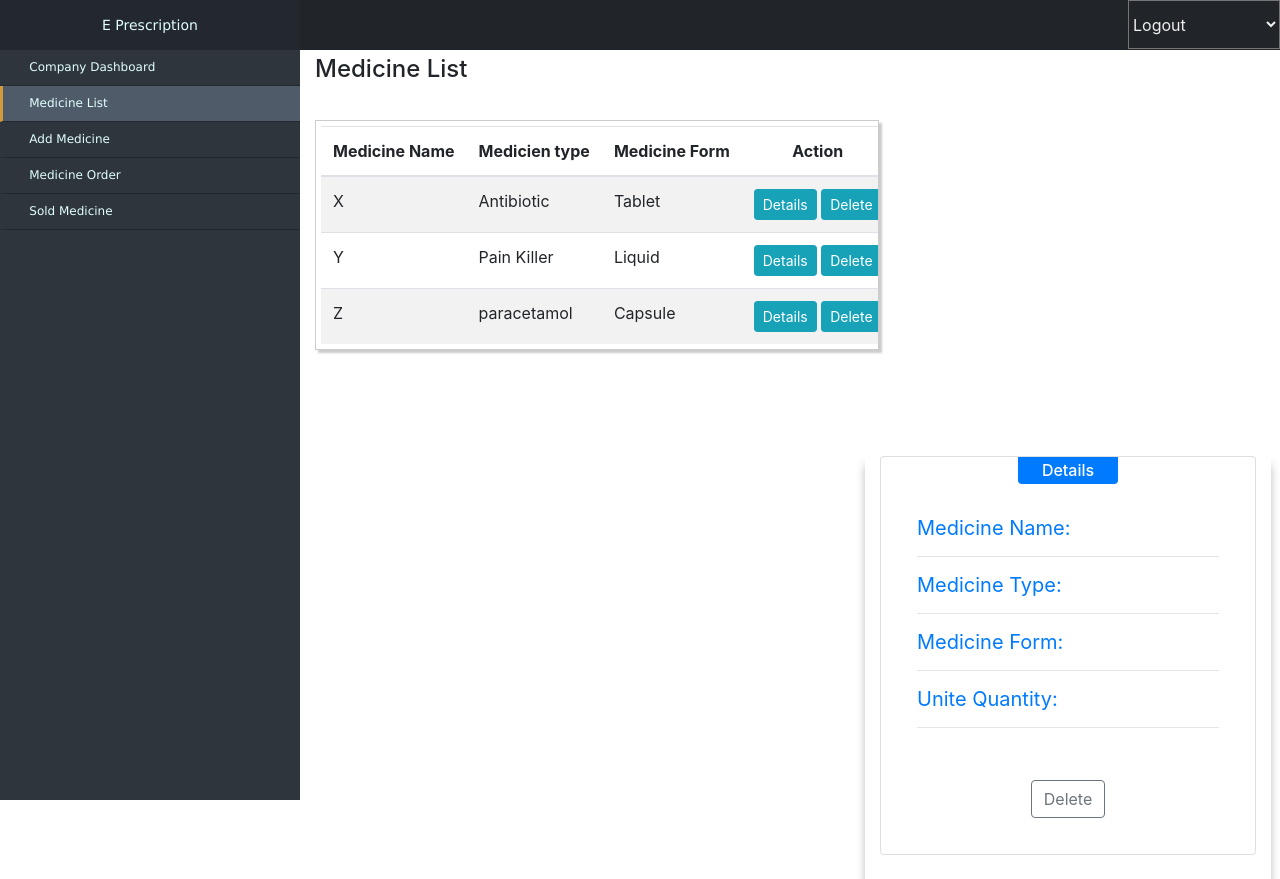
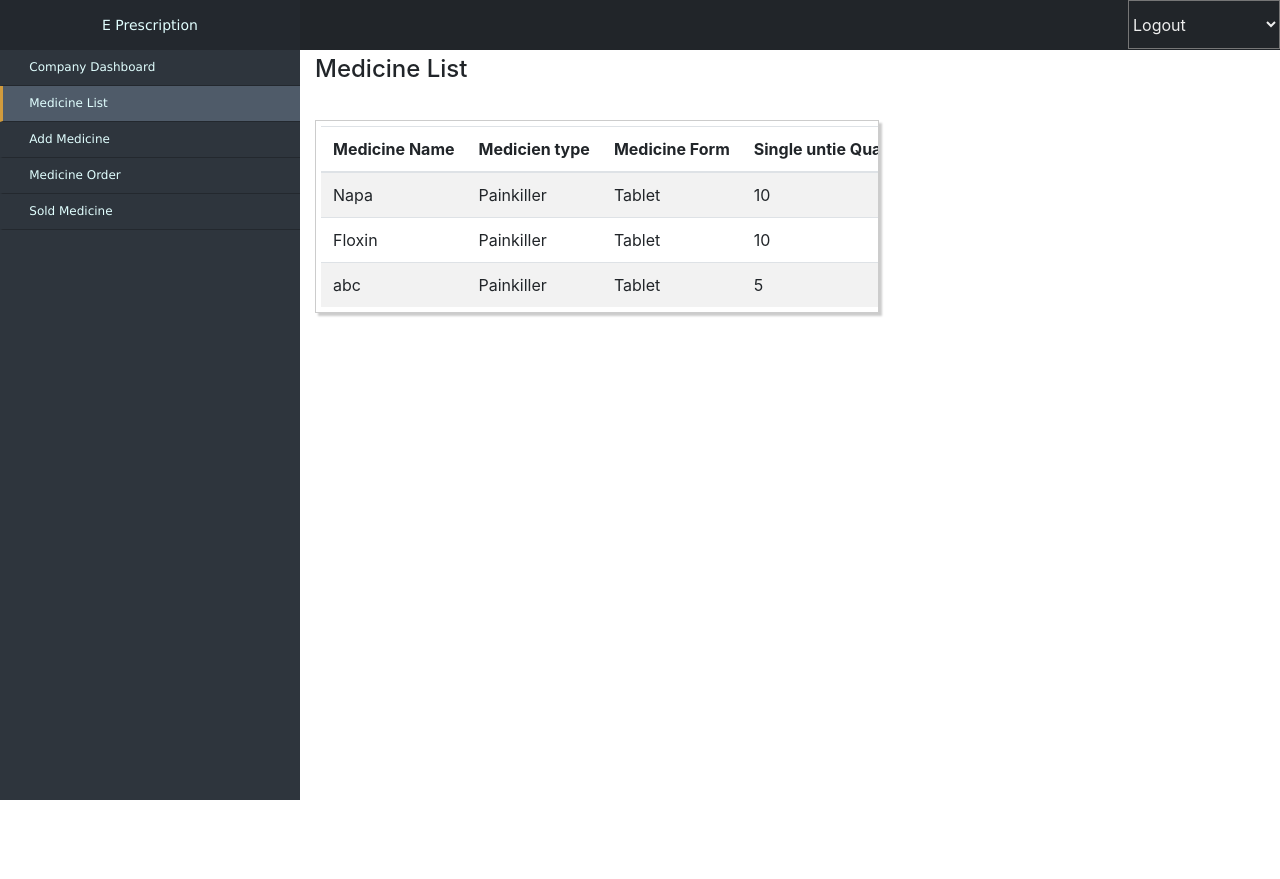
Before and after one commit to MazharulAntor/E-Prescription, a Django app: template Company/templates/Company/company medicine list.html in a window 1280 px wide. After the commit the page ends 800 px from the top, so only its background shows below. Run offline with Django 3.2, Linux system fonts and the light colour scheme; the template is opened without the code that fills it: values that come from a table or form of the project are taken from there, others are empty; data comes from the database, SQL or seed files in the repository; both versions use the stored data as it was after the commit; some libraries are stand-ins or nearby versions; some web fonts are replaced.

Commit message:
company medicine list

```diff
--- a/Company/templates/Company/company medicine list.html
+++ b/Company/templates/Company/company medicine list.html
@@ -1,9 +1,5 @@
-<!DOCTYPE html>
-<html>
-<head>
-	<title></title>
-</head>
-<body>
+{% extends "Company/base.html" %}
+{% block content %}
 	<style type="text/css">
 
     .mainContainer .leftSection .formContainer .container .custyle .table{
@@ -269,13 +265,13 @@ body {
                 </li>
                   </a>
 
-                 <a href="company medicine list.html">
+                 <a href="{% url 'medicineList' %}">
                   <li  data-toggle="collapse" data-target="#products" class="collapsed active">
                  <i class="fa fa-user fa-lg"></i> Medicine List
                 </li>
                 </a>
 
-                <a href="company add medicine.html">
+                <a href="{% url 'addmedicine' %}">
                   <li  data-toggle="collapse" data-target="#products" class="collapsed">
                   <i class="fa fa-user fa-lg"></i> Add Medicine
                 </li>
@@ -321,75 +317,78 @@ body {
             <th>Medicine Name</th>
             <th>Medicien type</th>
             <th>Medicine Form</th>
-            <th class="text-center">Action</th>
+            <th>Single untie Quantity</th>
+<!--            <th class="text-center">Action</th>-->
         </tr>
     </thead>
+        {% for medicine in medicines%}
             <tr>
-                <td>X</td>
-                <td>Antibiotic</td>
-                <td>Tablet</td>
-                <td class="text-center">
-                  <a class='btn btn-info btn-sm' href="#"><span class="glyphicon glyphicon-edit"></span> Details</a>
-                  <a class='btn btn-info btn-sm' href="#"><span class="glyphicon glyphicon-edit"></span> Delete</a>
-                </td>
+                <td>{{medicine.medicineName}}</td>
+                <td>{{medicine.type}}</td>
+                <td>{{medicine.form}}</td>
+                <td>{{medicine.singleUnitQuantity}}</td>
+<!--                <td class="text-center">-->
+<!--                  <a class='btn btn-info btn-sm' href="#"><span class="glyphicon glyphicon-edit"></span> Details</a>-->
+<!--                  <a class='btn btn-info btn-sm' href="#"><span class="glyphicon glyphicon-edit"></span> Delete</a>-->
+<!--                </td>-->
             </tr>
-            <tr>
-                <td>Y</td>
-                <td>Pain Killer</td>
-                <td>Liquid</td>
-                <td class="text-center">
-                  <a class='btn btn-info btn-sm' href="#"><span class="glyphicon glyphicon-edit"></span> Details</a>
-                  <a class='btn btn-info btn-sm' href="#"><span class="glyphicon glyphicon-edit"></span> Delete</a>
-                </td>
-            </tr>
-            <tr>
-                <td>Z</td>
-                <td>paracetamol</td>
-                <td>Capsule</td>
-                <td class="text-center">
-                  <a class='btn btn-info btn-sm' href="#"><span class="glyphicon glyphicon-edit"></span> Details</a>
-                  <a class='btn btn-info btn-sm' href="#"><span class="glyphicon glyphicon-edit"></span> Delete</a>
-                </td>
-            </tr>
+        {% endfor %}
+<!--            <tr>-->
+<!--                <td>Y</td>-->
+<!--                <td>Pain Killer</td>-->
+<!--                <td>Liquid</td>-->
+<!--                <td class="text-center">-->
+<!--                  <a class='btn btn-info btn-sm' href="#"><span class="glyphicon glyphicon-edit"></span> Details</a>-->
+<!--                  <a class='btn btn-info btn-sm' href="#"><span class="glyphicon glyphicon-edit"></span> Delete</a>-->
+<!--                </td>-->
+<!--            </tr>-->
+<!--            <tr>-->
+<!--                <td>Z</td>-->
+<!--                <td>paracetamol</td>-->
+<!--                <td>Capsule</td>-->
+<!--                <td class="text-center">-->
+<!--                  <a class='btn btn-info btn-sm' href="#"><span class="glyphicon glyphicon-edit"></span> Details</a>-->
+<!--                  <a class='btn btn-info btn-sm' href="#"><span class="glyphicon glyphicon-edit"></span> Delete</a>-->
+<!--                </td>-->
+<!--            </tr>-->
     </table>
     </div>
 </div>
 </div>
   </div>
-  <div class="rightSection">
+<!--  <div class="rightSection">-->
+<!--      -->
+<!--        <div class="container mb-5 mt-5">-->
+<!--            <div class="pricing card-deck flex-column flex-md-row mb-3">-->
+<!--                <div class="card card-pricing text-center px-3 mb-4">-->
+<!--                    <span class="h6 w-60 mx-auto px-4 py-1 rounded-bottom bg-primary text-white shadow-sm">Details</span>-->
+<!--                    <div class="bg-transparent card-header pt-4 border-0">-->
+<!--                        <h5 class="h5 font-weight-normal text-primary text-left mb-0">Medicine Name: <span></span></h5><hr>-->
+<!--                        <h5 class="h5 font-weight-normal text-primary text-left mb-0">Medicine Type: <span></span></h5><hr>-->
+<!--                        -->
 
-        <div class="container mb-5 mt-5">
-            <div class="pricing card-deck flex-column flex-md-row mb-3">
-                <div class="card card-pricing text-center px-3 mb-4">
-                    <span class="h6 w-60 mx-auto px-4 py-1 rounded-bottom bg-primary text-white shadow-sm">Details</span>
-                    <div class="bg-transparent card-header pt-4 border-0">
-                        <h5 class="h5 font-weight-normal text-primary text-left mb-0">Medicine Name: <span></span></h5><hr>
-                        <h5 class="h5 font-weight-normal text-primary text-left mb-0">Medicine Type: <span></span></h5><hr>
+<!--                        <h5 class="h5 font-weight-normal text-primary text-left mb-0">Medicine Form: <span></span></h5><hr>-->
+<!--                        <h5 class="h5 font-weight-normal text-primary text-left mb-0">Unite Quantity: <span></span></h5><hr>-->
+<!--                        -->
+<!--                    </div>-->
+<!--                  <div class="card-body pt-0">-->
+<!--                        <ul class="list-unstyled mb-4">-->
+<!--                            -->
+<!--                        </ul>-->
+<!--                        <button type="button" class="btn btn-outline-secondary mb-3">Delete</button>-->
+<!--                  </div>-->
+<!--                </div>-->
+<!--            </div>-->
+<!--        </div>-->
+<!--        -->
+<!--        -->
+<!--       -->
+<!--</div>-->
 
-
-                        <h5 class="h5 font-weight-normal text-primary text-left mb-0">Medicine Form: <span></span></h5><hr>
-                        <h5 class="h5 font-weight-normal text-primary text-left mb-0">Unite Quantity: <span></span></h5><hr>
-
-                    </div>
-                  <div class="card-body pt-0">
-                        <ul class="list-unstyled mb-4">
-
-                        </ul>
-                        <button type="button" class="btn btn-outline-secondary mb-3">Delete</button>
-                  </div>
-                </div>
-            </div>
-        </div>
-
-
-
-</div>
-
-  </div>
+<!--  </div>-->
 
 
 </div>
  </div>
 
-</body>
-</html>
+{% endblock content %}
--- a/Company/templates/Company/company_add_medicine.html
+++ b/Company/templates/Company/company_add_medicine.html
@@ -222,7 +222,7 @@ body {
                 </li>
                   </a>
 
-                 <a href="company medicine list.html">
+                 <a href="{% url 'medicineList' %}">
                   <li  data-toggle="collapse" data-target="#products" class="collapsed ">
                  <i class="fa fa-user fa-lg"></i> Medicine List
                 </li>
--- a/Company/urls.py
+++ b/Company/urls.py
@@ -1,6 +1,7 @@
 from django.urls import path
-from .views import addMedicine, afterAddMedicine
+from .views import addMedicine, afterAddMedicine, medicineList
 
 urlpatterns = [
     path('addMedicine/', afterAddMedicine, name="addmedicine"),
+    path('medicineList',medicineList,name='medicineList')
 ]
```
Also changed, not shown: Company/views.py (+9 -0 lines), Doctor/migrations/0001_initial.py (added), db2.sqlite3 (added).
